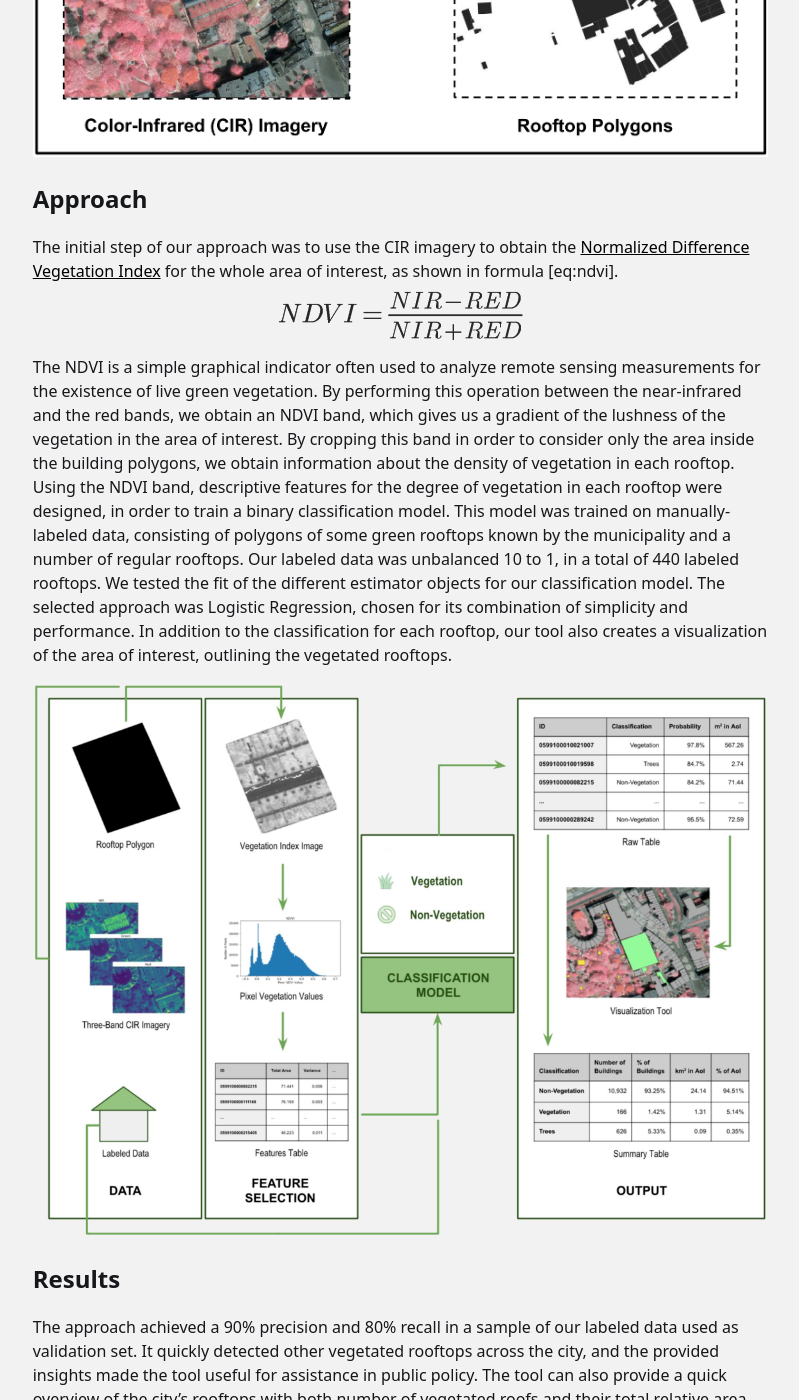
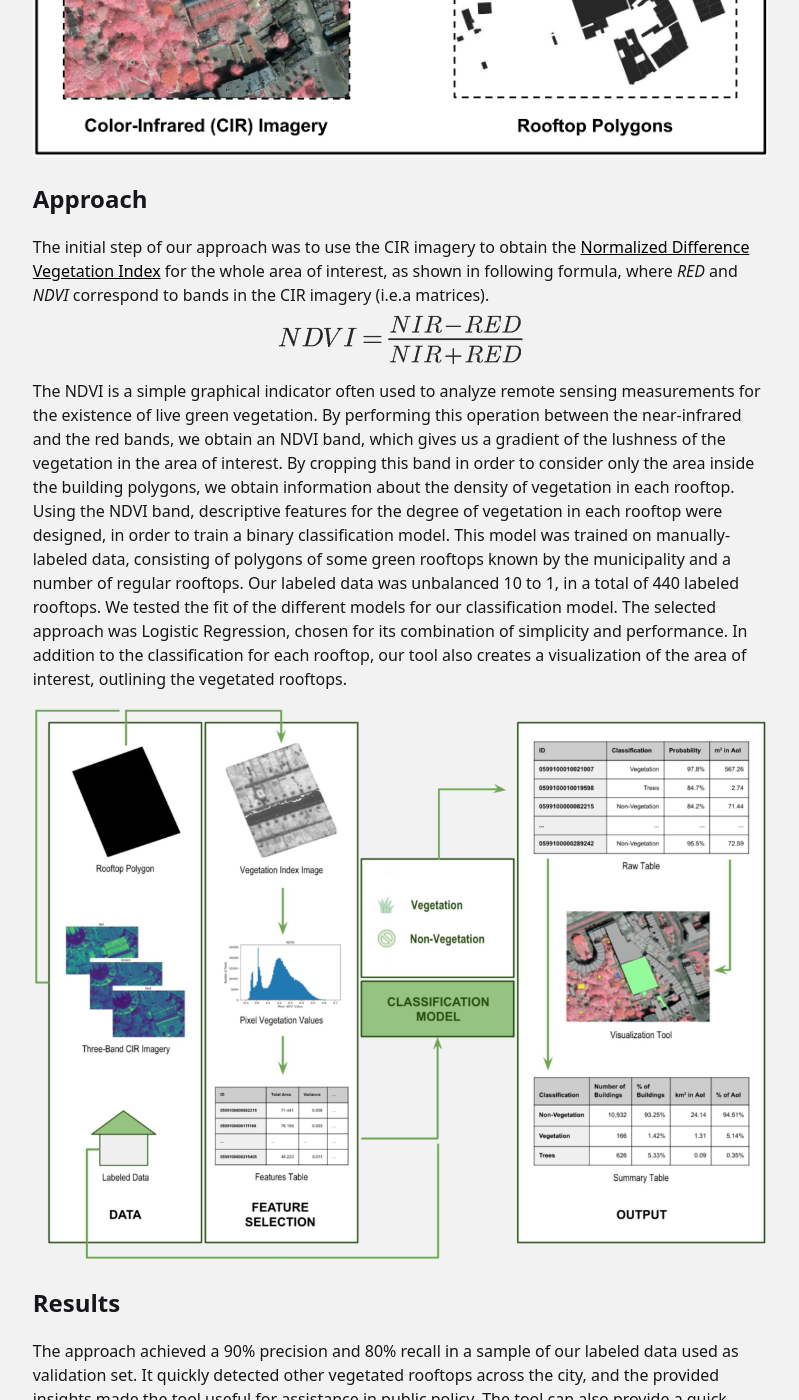
Before and after one commit to fernandeslouro/blog, a Jekyll site: the page built from _posts/2020-02-03-detecting-green-rooftops-in-rotterdam.md, in a window 1280 px wide and 1400 px high, scrolled down 1044 px. Shown: the whole window, without its empty margins (320-1119 px from the left). Built offline with Jekyll 4.4.1, drawn with Linux system fonts in a browser that asks for light colours; some of the changed text lies outside the part shown.

Commit message:
Update 2020-02-03-detecting-green-rooftops-in-rotterdam.md

```diff
--- a/_posts/2020-02-03-detecting-green-rooftops-in-rotterdam.md
+++ b/_posts/2020-02-03-detecting-green-rooftops-in-rotterdam.md
@@ -22,11 +22,11 @@ Being developed with the support of the municipality, this project had access to
 
 ## Approach
 
-The initial step of our approach was to use the CIR imagery to obtain the [Normalized Difference Vegetation Index](https://gisgeography.com/ndvi-normalized-difference-vegetation-index/) for the whole area of interest, as shown in formula [eq:ndvi].
+The initial step of our approach was to use the CIR imagery to obtain the [Normalized Difference Vegetation Index](https://gisgeography.com/ndvi-normalized-difference-vegetation-index/) for the whole area of interest, as shown in following formula, where _RED_ and _NDVI_ correspond to bands in the CIR imagery (i.e.a matrices).
 
 <div style="text-align:center"><img src="/assets/images/ndvi-equation.png" /></div>
 
-The NDVI is a simple graphical indicator often used to analyze remote sensing measurements for the existence of live green vegetation. By performing this operation between the near-infrared and the red bands, we obtain an NDVI band, which gives us a gradient of the lushness of the vegetation in the area of interest. By cropping this band in order to consider only the area inside the building polygons, we obtain information about the density of vegetation in each rooftop. Using the NDVI band, descriptive features for the degree of vegetation in each rooftop were designed, in order to train a binary classification model. This model was trained on manually-labeled data, consisting of polygons of some green rooftops known by the municipality and a number of regular rooftops. Our labeled data was unbalanced 10 to 1, in a total of 440 labeled rooftops. We tested the fit of the different estimator objects for our classification model. The selected approach was Logistic Regression, chosen for its combination of simplicity and performance. In addition to the classification for each rooftop, our tool also creates a visualization of the area of interest, outlining the vegetated rooftops.
+The NDVI is a simple graphical indicator often used to analyze remote sensing measurements for the existence of live green vegetation. By performing this operation between the near-infrared and the red bands, we obtain an NDVI band, which gives us a gradient of the lushness of the vegetation in the area of interest. By cropping this band in order to consider only the area inside the building polygons, we obtain information about the density of vegetation in each rooftop. Using the NDVI band, descriptive features for the degree of vegetation in each rooftop were designed, in order to train a binary classification model. This model was trained on manually-labeled data, consisting of polygons of some green rooftops known by the municipality and a number of regular rooftops. Our labeled data was unbalanced 10 to 1, in a total of 440 labeled rooftops. We tested the fit of the different models for our classification model. The selected approach was Logistic Regression, chosen for its combination of simplicity and performance. In addition to the classification for each rooftop, our tool also creates a visualization of the area of interest, outlining the vegetated rooftops.
 
 ![Pipeline.](/assets/images/approach.png)
 
@@ -34,13 +34,15 @@ The NDVI is a simple graphical indicator often used to analyze remote sensing me
 
 The approach achieved a 90% precision and 80% recall in a sample of our labeled data used as validation set. It quickly detected other vegetated rooftops across the city, and the provided insights made the tool useful for assistance in public policy. The tool can also provide a quick overview of the city’s rooftops with both number of vegetated roofs and their total relative area.
 
-Were this project developed today, I would start by experimenting with Deep Learning approaches, which have since proven themselves to be far superior to tree-based approaches when it comes to image analysis. The vegetated rooftops have a specific kind of vegetation, similar to moss, and our model often wrongly detected normal rooftops with tree canopies overlaying, mostly because of inaccuracies in the GPS coordinates of the polygons. All the experimented approaches struggled with this phenomenon. Given that development of the tool was continued after our proof-of-concept by a team hired by the municipality, it is fair to assume that later iterations include such models as part of the pipeline.
+Were this project developed today, I would start by experimenting with Deep Learning approaches, which have since become the standard in most computer vision taks. The vegetated rooftops have a specific kind of vegetation, similar to moss, and our model would occasionally wrongly flag normal rooftops with tree canopies overlaying, mostly because of inaccuracies in the GPS coordinates of the polygons. All the experimented approaches struggled with this phenomenon. Given that development of the tool was continued after our proof-of-concept by a team hired by the municipality, it is fair to assume that later iterations include such models as part of the pipeline.
 
 Our initial version of the tool was open sourced under a permissive license, and is avaliable on [Github](https://github.com/DSSG-EUROPE/rotterdam).
 
 
 # Conclusion
 
-Despite their proof-of-concept status, both these projects have had significant impact. This is due to the fact that they produce actionable insights.
+Despite its proof-of-concept status, this projects had a significant impact for the Municipaliy of Rotterdam. This is due to the fact that it provides a quick and easy to monitor description of the rooftop landscape in the city, and can also track its evolution.
 
 It was interesting to note that, despite the simplicity of the models, their performance was enough to make them very useful in assisting public policy. This is partly due to the fact that the features being detected in the images are striking relatively to the rest of the environment, which makes them particularly suitable to this kind of approach.
+
+This work was my introduction to the area of machine learning, which has since become my area of occupation. With this project, I became deeply aware of the power of these techniques when applied to the right problem, and the transformative power they can have in society.
```
